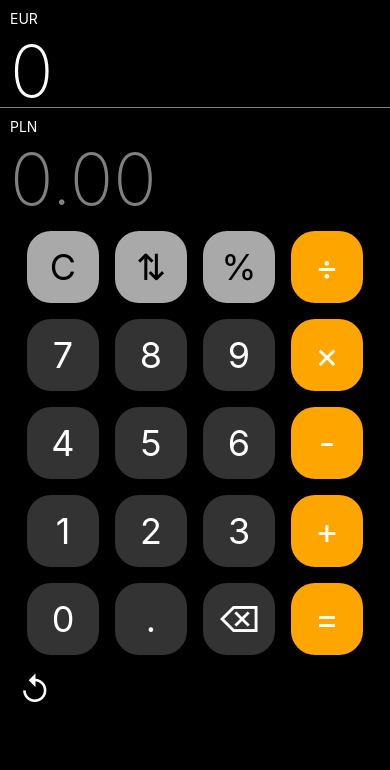
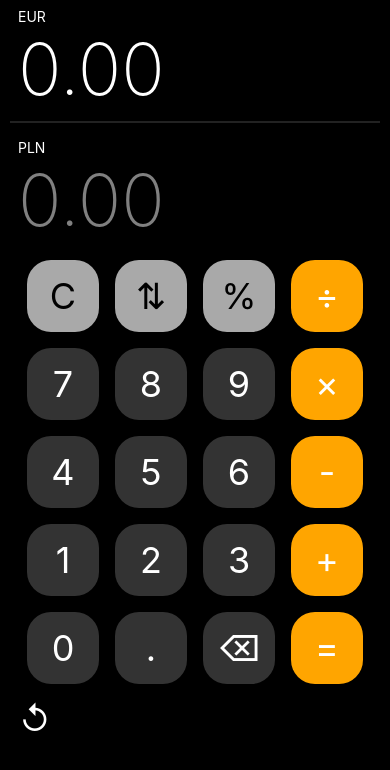
Before and after one commit to begiedz/currency-calculator, a React Native app: screen / in a window 390 px wide. Shown: the top 770 px of the page. Built offline with nearby package versions, Linux system fonts and the light colour scheme.

Commit message:
change display style

```diff
--- a/Context.tsx
+++ b/Context.tsx
@@ -51,11 +51,6 @@ export const AppContextProvider: React.FC<AppContextProviderProps> = ({ children
   // operation is set in Numpad
   const [operation, setOperation] = useState<string>('')
 
-
-  useEffect(() => {
-    setTargetNumber((parseFloat(baseNumber) * rate).toFixed(2));
-  }, [baseNumber, rate])
-
   return (
     <AppContext.Provider value={{
       rate,
--- a/components/Display.tsx
+++ b/components/Display.tsx
@@ -1,30 +1,39 @@
-import React from 'react'
+import React, { useEffect } from 'react'
 import { View, Text, TouchableHighlight } from 'react-native'
 
 import { useAppContext } from '../Context'
 import { Styles } from '../styles/Styles'
+import { Divider } from '@rneui/base'
 
 const Display = ({ navigation }: any) => {
 
+  const { baseCode, targetCode, baseNumber, targetNumber, setTargetNumber, rate } = useAppContext();
 
-  const { baseCode, targetCode, baseNumber, targetNumber } = useAppContext();
+  useEffect(() => {
+    setTargetNumber((parseFloat(baseNumber) * rate));
+  }, [baseNumber, rate])
 
   return (
     <View style={Styles.display} >
 
-      <TouchableHighlight underlayColor="#222"
-        onPress={() => navigation.navigate('Currencies', { changeTargetCode: false })}>
+      <TouchableHighlight underlayColor="#222" style={{ borderRadius: 16, padding: 8 }}
+        onPress={() => navigation.navigate('Currencies', { changeTargetCode: false })}
+        onLongPress={() => { }}>
         <View style={Styles.baseNumberWrapper}>
           <Text style={Styles.baseCode}>{baseCode == '' ? 'Base Currency' : baseCode}</Text>
-          <Text style={Styles.baseNumberDisplay}>{baseNumber}</Text>
+          <Text selectable={true} style={Styles.baseNumberDisplay}>{parseFloat(baseNumber).toFixed(2)}</Text>
         </View>
       </TouchableHighlight>
 
-      <TouchableHighlight underlayColor="#222"
-        onPress={() => navigation.navigate('Currencies', { changeTargetCode: true })}>
+      <Divider width={2} color='#222' style={{ width: '95%', alignSelf: 'center' }} />
+
+      <TouchableHighlight underlayColor="#222" style={{ borderRadius: 16, padding: 8 }}
+        onPress={() => navigation.navigate('Currencies', { changeTargetCode: true })}
+        onLongPress={() => { }}>
+
         <View style={Styles.targetNumberWrapper}>
           <Text style={Styles.baseCode}>{targetCode == '' ? 'Target Currency' : targetCode}</Text>
-          <Text style={Styles.targetNumberDisplay}>{targetNumber}</Text>
+          <Text selectable={true} style={Styles.targetNumberDisplay}>{parseFloat(targetNumber).toFixed(2)}</Text>
         </View>
       </TouchableHighlight>
 
--- a/package.json
+++ b/package.json
@@ -15,7 +15,7 @@
     "@react-navigation/native-stack": "^6.9.26",
     "@rneui/base": "^4.0.0-rc.7",
     "@rneui/themed": "^4.0.0-rc.8",
-    "expo": "~50.0.6",
+    "expo": "^51.0.2",
     "expo-status-bar": "~1.11.1",
     "react": "18.2.0",
     "react-dom": "18.2.0",
--- a/styles/Styles.tsx
+++ b/styles/Styles.tsx
@@ -19,13 +19,13 @@ export const Styles = StyleSheet.create({
   //display
   display: {
     width: '100%',
+    gap: 8
   },
 
   baseNumberWrapper: {
-    borderBottomWidth: 1,
-    borderBottomColor: 'gray',
-    padding: 10,
-    paddingBottom: 0
+    paddingLeft: 10,
+    paddingRight: 10,
+    overflow: 'hidden'
   },
 
   baseNumberDisplay: {
@@ -41,8 +41,9 @@ export const Styles = StyleSheet.create({
   },
 
   targetNumberWrapper: {
-    padding: 10,
-    paddingBottom: 0
+    paddingLeft: 10,
+    paddingRight: 10,
+    overflow: 'hidden'
   },
 
   targetNumberDisplay: {
```
Also changed, not shown: 1 other file (tests, documents, lock files or other folders).
